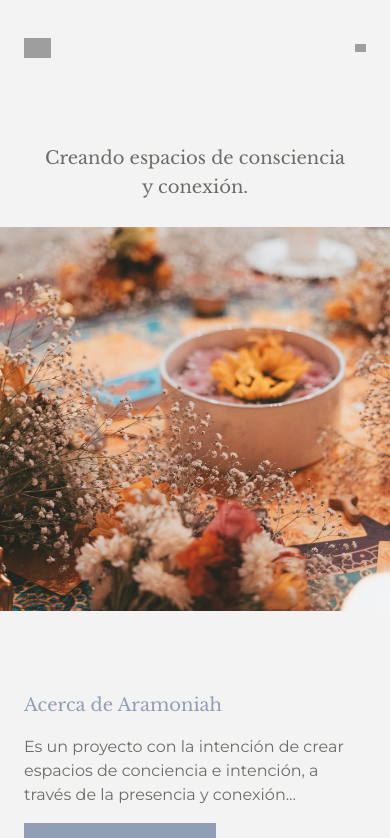
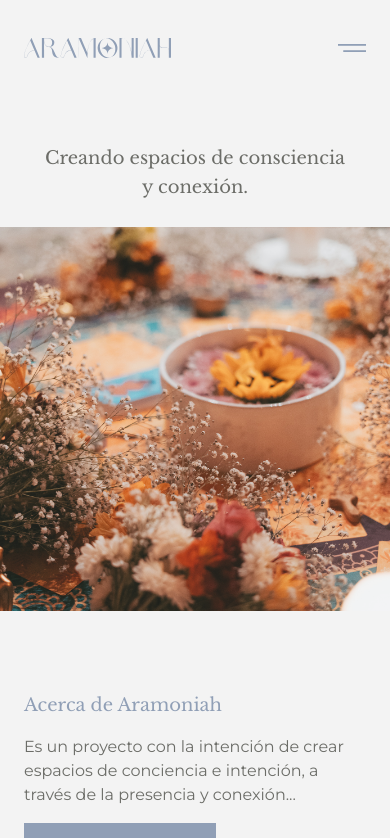
Before and after one commit to fano5528/aramoniah.com, a Next.js app: page / in a window 390 px wide. Shown: the top 838 px of the page. Built offline with nearby package versions, Linux system fonts and the light colour scheme; grey boxes are pictures that could not be loaded.

Commit message:
cambios a components quitando do spaces

```diff
--- a/components/Footer.component.js
+++ b/components/Footer.component.js
@@ -5,11 +5,11 @@ export default function Footer({props}) {
     return (
         <>
             <Head>
-                <meta name="og:image" content="https://internaut.nyc3.cdn.digitaloceanspaces.com/aramoniah.com/icon.png"/>
+                <meta name="og:image" content="/icon.png"/>
             </Head>
         <footer className="w-full bg-azul text-white flex flex-col justify-center items-start mt-32 py-12 sm:py-20">
             <div className="sm:flex w-complete sm:w-complete-sm sm:justify-between mx-auto">
-                <Link href="/"><img src="https://internaut.nyc3.cdn.digitaloceanspaces.com/aramoniah.com/icon.svg" className="h-12 w-12"/></Link>
+                <Link href="/"><img src="/icon.svg" className="h-12 w-12"/></Link>
                 <div className="mt-8 sm:mt-0">
                     <h3 className="text-ow">Platiquemos...</h3>
                     <h1 className="text-ow text-lg sm:text-xl font-serif mt-3 hover:text-ow2"><Link href="tel:5644074830">(56) 4407 4830</Link></h1>
--- a/components/Footer2.component.js
+++ b/components/Footer2.component.js
@@ -5,7 +5,7 @@ export default function Footer({props}) {
         <>
         <footer className="w-full bg-azul text-white flex flex-col justify-center items-start py-12 sm:py-20">
             <div className="sm:flex w-complete sm:w-complete-sm sm:justify-between mx-auto">
-                <Link href="/"><img src="https://internaut.nyc3.cdn.digitaloceanspaces.com/aramoniah.com/icon.svg" className="h-12 w-12"/></Link>
+                <Link href="/"><img src="/icon.svg" className="h-12 w-12"/></Link>
                 <div className="mt-8 sm:mt-0">
                     <h3 className="text-ow">Platiquemos...</h3>
                     <h1 className="text-ow text-lg sm:text-xl font-serif mt-3 hover:text-ow2"><Link href="tel:5644074830">(56) 4407 4830</Link></h1>
--- a/components/Header.component.js
+++ b/components/Header.component.js
@@ -18,9 +18,9 @@ export default function Header() {
     return (
         <div className="sm:mt-12 mt-8 mx-6 sm:mx-24 flex justify-between items-center">
             <Link href="/">
-                <img src="https://internaut.nyc3.cdn.digitaloceanspaces.com/aramoniah.com/drawing.svg" alt="logo" className="h-5 sm:h-8"/>
+                <img src="/drawing.svg" alt="logo" className="h-5 sm:h-8"/>
             </Link>
-            <img src="https://internaut.nyc3.cdn.digitaloceanspaces.com/aramoniah.com/menu.svg" alt="menu" className="h-[8px] sm:h-2 cursor-pointer py-3 box-content" onClick={()=>{setIsOpen(true)}}/>
+            <img src="/menu.svg" alt="menu" className="h-[8px] sm:h-2 cursor-pointer py-3 box-content" onClick={()=>{setIsOpen(true)}}/>
             {transitions((style, item) => item && (
                 <animated.div className={`z-50 h-[355px] w-[calc(100vw-48px)] sm:w-[340px] absolute right-6 sm:right-24 top-8 sm:top-12 shadow-fanoespecial bg-white`} style={style}>
                     <svg onClick={()=>{ setIsOpen(false) }} className="float-right mt-6 mr-6 cursor-pointer fill-gris" width="24" height="24" xmlns="http://www.w3.org/2000/svg" fillRule="evenodd" clipRule="evenodd"><path d="M12 11.293l10.293-10.293.707.707-10.293 10.293 10.293 10.293-.707.707-10.293-10.293-10.293 10.293-.707-.707 10.293-10.293-10.293-10.293.707-.707 10.293 10.293z"/></svg>
--- a/components/Headerwhite.component.js
+++ b/components/Headerwhite.component.js
@@ -18,9 +18,9 @@ export default function HeaderWhite() {
     return (
         <div className="mt-8 sm:mt-12 mx-6 sm:mx-24 flex justify-between items-center top-0 absolute w-complete sm:w-complete-sm">
             <Link href="/">
-                <img src="https://internaut.nyc3.cdn.digitaloceanspaces.com/aramoniah.com/drawingwhite.svg" alt="logo" className="h-5 sm:h-8"/>
+                <img src="/drawingwhite.svg" alt="logo" className="h-5 sm:h-8"/>
             </Link>
-            <img src="https://internaut.nyc3.cdn.digitaloceanspaces.com/aramoniah.com/menuwhite.svg" alt="menu" className="h-[8px] sm:h-2 cursor-pointer" onClick={()=>{setIsOpen(true)}}/>
+            <img src="/menuwhite.svg" alt="menu" className="h-[8px] sm:h-2 cursor-pointer" onClick={()=>{setIsOpen(true)}}/>
             {transitions((style, item) => item && (
                 <animated.div className={`z-50 h-[355px] w-[calc(100vw-48px)] sm:w-[340px] absolute right-0 sm:right-0 top-0 sm:top-0 shadow-fanoespecial bg-white`} style={style}>
                     <svg onClick={()=>{ setIsOpen(false) }} className="float-right mt-6 mr-6 cursor-pointer fill-gris" width="24" height="24" xmlns="http://www.w3.org/2000/svg" fillRule="evenodd" clipRule="evenodd"><path d="M12 11.293l10.293-10.293.707.707-10.293 10.293 10.293 10.293-.707.707-10.293-10.293-10.293 10.293-.707-.707 10.293-10.293-10.293-10.293.707-.707 10.293 10.293z"/></svg>
```
